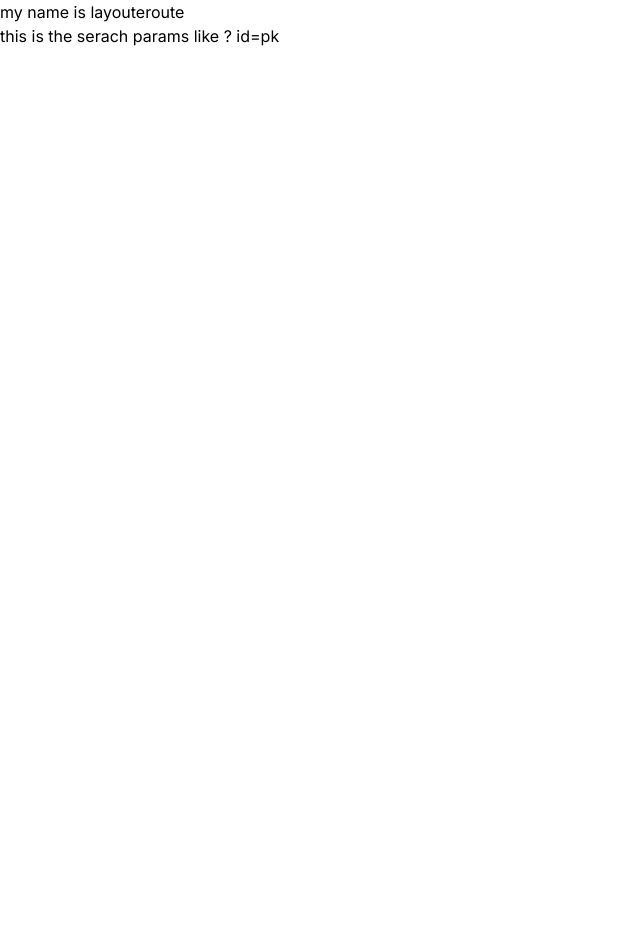
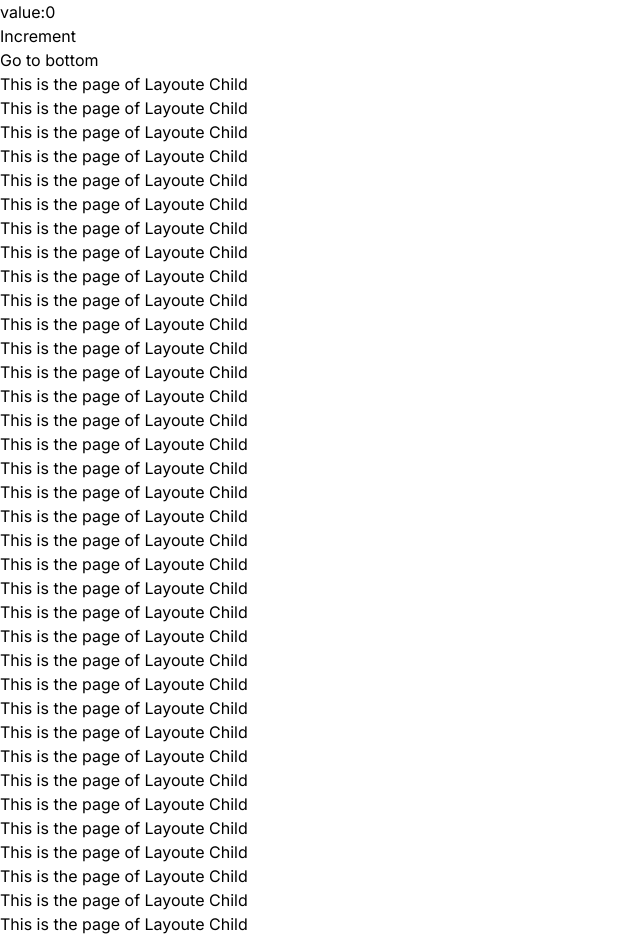
Before and after one commit to arman229/code-practice-archive, a Next.js app in the folder Code_practics/nextjs/reactandnextjs/: page /Nextjs/layouteroute in a window 1280 px wide. Shown: the top 939 px of the page, without its empty margins (0-640 px from the left). Before the commit the page ends 800 px from the top, so only its background shows below. Built offline with nearby package versions, Linux system fonts and the light colour scheme.

Commit message:
practice  of redirect template and layout file

```diff
--- a/Code_practics/nextjs/reactandnextjs/next.config.mjs
+++ b/Code_practics/nextjs/reactandnextjs/next.config.mjs
@@ -1,4 +1,14 @@
 /** @type {import('next').NextConfig} */
-const nextConfig = {};
+const nextConfig = {
+    redirects:async ()=>{
+        return[
+            {
+                source:'/Nextjs/redirectfunction',
+                destination:'/',
+                permanent:false,
+            }
+        ]
+    }
+};
 
 export default nextConfig;
--- /dev/null
+++ b/Code_practics/nextjs/reactandnextjs/src/app/Nextjs/layouteroute/layout.tsx
@@ -0,0 +1,20 @@
+"use client";
+import React, { ReactNode, useState } from "react";
+import Link from "next/link";
+
+interface ChildProps {
+  children: ReactNode;
+}
+function LayouteRoute({ children }: ChildProps) {
+  const [value, setValue] = useState<number>(0);
+  return (
+    <div>
+      <p>value:{value}</p>
+      <button onClick={() => setValue(value + 1)}>Increment</button>
+      <div>{children}</div>
+
+    </div>
+  );
+}
+
+export default LayouteRoute;
--- /dev/null
+++ b/Code_practics/nextjs/reactandnextjs/src/app/Nextjs/layouteroute/nestedlayouteroute/page.tsx
@@ -0,0 +1,11 @@
+import React from 'react'
+import Link from 'next/link'
+function NestedLayoutroute() {
+  return (
+    <div> This is the page of  NestedLayoutroute<div>
+       <Link href={'/Nextjs/layouteroute#bottom'}>Go to Main Page</Link> </div>
+        </div>
+  )
+}
+
+export default NestedLayoutroute
--- /dev/null
+++ b/Code_practics/nextjs/reactandnextjs/src/app/Nextjs/layouteroute/page.tsx
@@ -0,0 +1,88 @@
+import React from "react";
+import Link from "next/link";
+function LayouteChild() {
+  return (
+    <div>
+      <Link href={"#bottom"}>Go to bottom</Link>
+      <p id="top">This is the page of Layoute Child </p>
+      <p>This is the page of Layoute Child </p>
+      <p>This is the page of Layoute Child </p>
+      <p>This is the page of Layoute Child </p>
+      <p>This is the page of Layoute Child </p>
+      <p>This is the page of Layoute Child </p>
+      <p>This is the page of Layoute Child </p>
+      <p>This is the page of Layoute Child </p>
+      <p>This is the page of Layoute Child </p>
+      <p>This is the page of Layoute Child </p>
+      <p>This is the page of Layoute Child </p>
+      <p>This is the page of Layoute Child </p>
+      <p>This is the page of Layoute Child </p>
+      <p>This is the page of Layoute Child </p>
+      <p>This is the page of Layoute Child </p>
+      <p>This is the page of Layoute Child </p>
+      <p>This is the page of Layoute Child </p>
+      <p>This is the page of Layoute Child </p>
+      <p>This is the page of Layoute Child </p>
+      <p>This is the page of Layoute Child </p>
+      <p>This is the page of Layoute Child </p>
+      <p>This is the page of Layoute Child </p>
+      <p>This is the page of Layoute Child </p>
+      <p>This is the page of Layoute Child </p>
+      <p>This is the page of Layoute Child </p>
+      <p>This is the page of Layoute Child </p>
+      <p>This is the page of Layoute Child </p>
+      <p>This is the page of Layoute Child </p>
+      <p>This is the page of Layoute Child </p>
+      <p>This is the page of Layoute Child </p>
+      <p>This is the page of Layoute Child </p>
+      <p>This is the page of Layoute Child </p>
+      <p>This is the page of Layoute Child </p>
+      <p>This is the page of Layoute Child </p>
+      <p>This is the page of Layoute Child </p>
+      <p>This is the page of Layoute Child </p>
+      <p>This is the page of Layoute Child </p>
+      <p>This is the page of Layoute Child </p>
+      <p>This is the page of Layoute Child </p>
+      <p>This is the page of Layoute Child </p>
+      <p>This is the page of Layoute Child </p>
+      <p>This is the page of Layoute Child </p>
+      <p>This is the page of Layoute Child </p>
+      <p>This is the page of Layoute Child </p>
+      <p>This is the page of Layoute Child </p>
+      <p>This is the page of Layoute Child </p>
+      <p>This is the page of Layoute Child </p>
+      <p>This is the page of Layoute Child </p>
+      <p>This is the page of Layoute Child </p>
+      <p>This is the page of Layoute Child </p>
+      <p>This is the page of Layoute Child </p>
+      <p>This is the page of Layoute Child </p>
+      <p>This is the page of Layoute Child </p>
+      <p>This is the page of Layoute Child </p>
+      <p>This is the page of Layoute Child </p>
+      <p>This is the page of Layoute Child </p>
+      <p>This is the page of Layoute Child </p>
+      <p>This is the page of Layoute Child </p>
+      <p>This is the page of Layoute Child </p>
+      <p>This is the page of Layoute Child </p>
+      <p>This is the page of Layoute Child </p>
+      <p>This is the page of Layoute Child </p>
+      <p>This is the page of Layoute Child </p>
+      <p>This is the page of Layoute Child </p>
+      <p>This is the page of Layoute Child </p>
+      <p>This is the page of Layoute Child </p>
+      <p>This is the page of Layoute Child </p>
+      <p>This is the page of Layoute Child </p>
+      <p>This is the page of Layoute Child </p>
+      <p>This is the page of Layoute Child </p>
+      <p>This is the page of Layoute Child </p>
+      <p id={"bottom"}>This is the page of Layoute Child </p>
+      <Link href={"#top"}>Go to top</Link>
+
+      <Link href={"/Nextjs/layouteroute/nestedlayouteroute"}>
+        Go to nested Page
+      </Link>
+    </div>
+  );
+}
+
+export default LayouteChild;
--- /dev/null
+++ b/Code_practics/nextjs/reactandnextjs/src/app/Nextjs/redirectfunction/page.tsx
@@ -0,0 +1,11 @@
+import { redirect } from 'next/navigation'
+import React from 'react'
+
+function RedirectFunction() {
+
+  return (
+    <div>Redevict function is use to navigate our page from one url to another url </div>
+  )
+}
+
+export default RedirectFunction
--- /dev/null
+++ b/Code_practics/nextjs/reactandnextjs/src/app/Nextjs/templateroute/nestedTemplateroute/page.tsx
@@ -0,0 +1,11 @@
+import React from 'react'
+import Link from 'next/link'
+function NestedTemplateroute() {
+  return (
+    <div> NestedTemplateroute<div>
+       <Link href={'/Nextjs/templateroute'}>Go to Main Page</Link> </div>
+        </div>
+  )
+}
+
+export default NestedTemplateroute
--- /dev/null
+++ b/Code_practics/nextjs/reactandnextjs/src/app/Nextjs/templateroute/page.tsx
@@ -0,0 +1,12 @@
+import React from 'react'
+import Link from 'next/link'
+function TemplatePage() {
+  return (
+    <div>
+        <p>This is the page of TemplatePage   </p>
+
+        <Link href={'/Nextjs/templateroute/nestedTemplateroute'}>Go to nested Page</Link></div>
+  )
+}
+
+export default TemplatePage
--- /dev/null
+++ b/Code_practics/nextjs/reactandnextjs/src/app/Nextjs/templateroute/template.tsx
@@ -0,0 +1,20 @@
+"use client";
+import React, { ReactNode, useState } from "react";
+import Link from "next/link";
+
+interface ChildProps {
+  children: ReactNode;
+}
+function TemplateRoute({ children }: ChildProps) {
+  const [value, setValue] = useState<number>(0);
+  return (
+    <div>
+      <p>value:{value}</p>
+      <button onClick={() => setValue(value + 1)}>Increment</button>
+      <div>{children}</div>
+
+    </div>
+  );
+}
+
+export default TemplateRoute;
```
